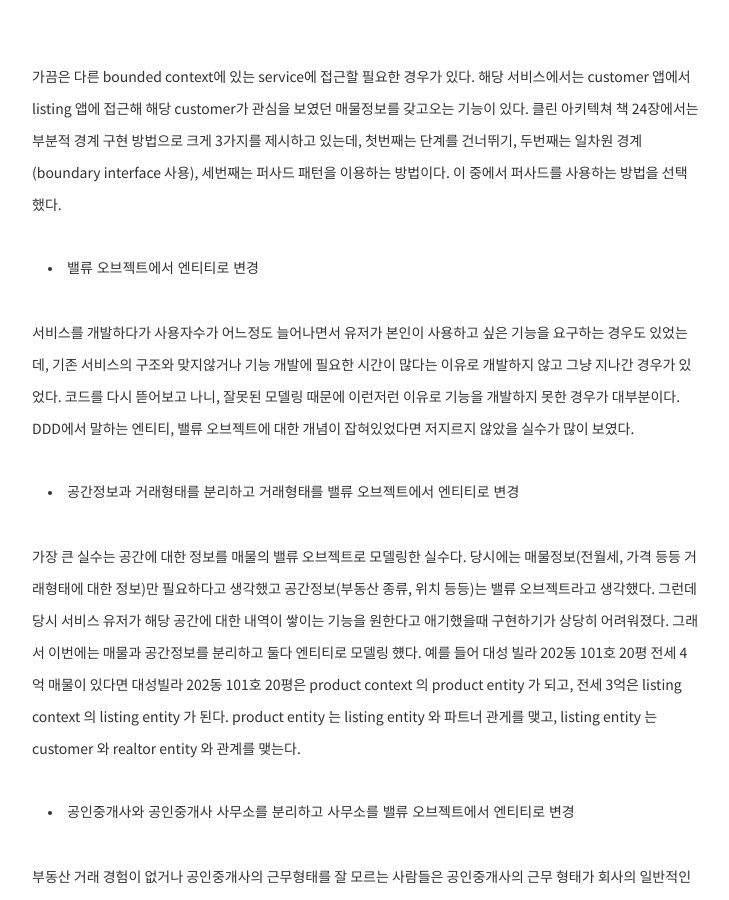
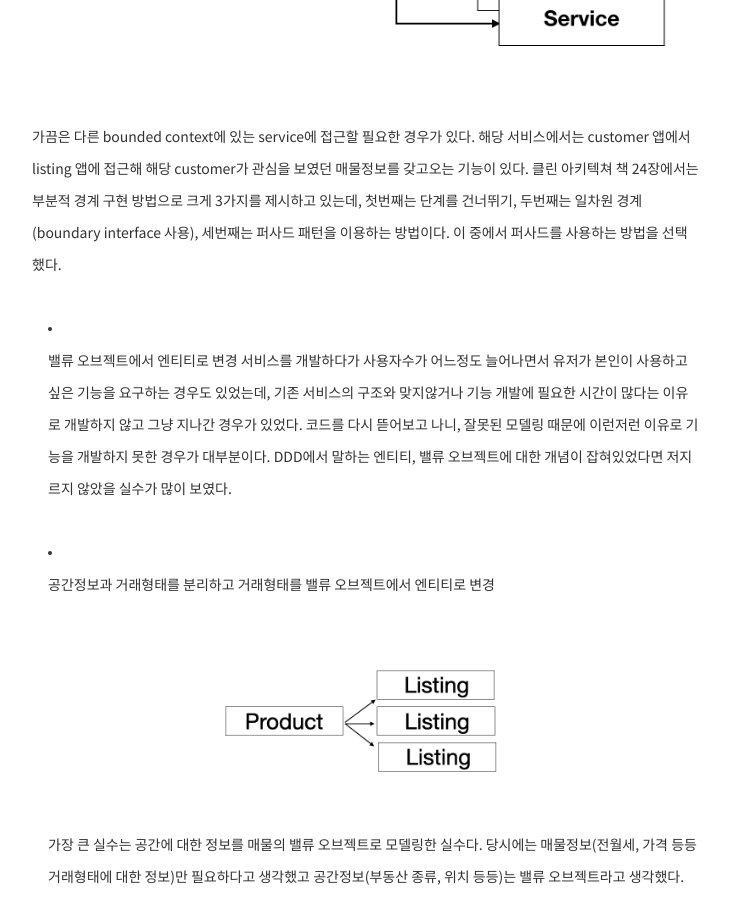
Before and after one commit to suhyunbaik/suhyunbaik.github.io, a Jekyll site: the page built from _posts/2020-07-10-python-proptech-ddd.md, in a window 1280 px wide and 900 px high, scrolled down 3295 px. Shown: the whole window, without its empty margins (274-1003 px from the left). Built offline with Jekyll 4.4.1, drawn with Linux system fonts in a browser that asks for light colours.

Commit message:
add images

```diff
--- a/_posts/2020-07-10-python-proptech-ddd.md
+++ b/_posts/2020-07-10-python-proptech-ddd.md
@@ -54,11 +54,10 @@ IoC Container 구현
 
 
 * 밸류 오브젝트에서 엔티티로 변경
-
 서비스를 개발하다가 사용자수가 어느정도 늘어나면서 유저가 본인이 사용하고 싶은 기능을 요구하는 경우도 있었는데, 기존 서비스의 구조와 맞지않거나 기능 개발에 필요한 시간이 많다는 이유로 개발하지 않고 그냥 지나간 경우가 있었다. 코드를 다시 뜯어보고 나니, 잘못된 모델링 때문에 이런저런 이유로 기능을 개발하지 못한 경우가 대부분이다. DDD에서 말하는 엔티티, 밸류 오브젝트에 대한 개념이 잡혀있었다면 저지르지 않았을 실수가 많이 보였다.
 
 * 공간정보과 거래형태를 분리하고 거래형태를 밸류 오브젝트에서 엔티티로 변경
-
+![product](/images/posts/product.png)
  가장 큰 실수는 공간에 대한 정보를 매물의 밸류 오브젝트로 모델링한 실수다. 당시에는 매물정보(전월세, 가격 등등 거래형태에 대한 정보)만 필요하다고 생각했고 공간정보(부동산 종류, 위치 등등)는 밸류 오브젝트라고 생각했다. 그런데 당시 서비스 유저가 해당 공간에 대한 내역이 쌓이는 기능을 원한다고 애기했을때 구현하기가 상당히 어려워졌다. 그래서 이번에는 매물과 공간정보를 분리하고 둘다 엔티티로 모델링 헀다. 예를 들어 대성 빌라 202동 101호 20평 전세 4억 매물이 있다면 대성빌라 202동 101호 20평은 product context 의 product entity 가 되고, 전세 3억은 listing context 의 listing entity 가 된다. product entity 는 listing entity 와 파트너 관게를 맺고, listing entity 는 customer 와 realtor entity 와 관계를 맺는다.
 
 * 공인중개사와 공인중개사 사무소를 분리하고 사무소를 밸류 오브젝트에서 엔티티로 변경
```
Also changed, not shown: other parts of _posts/2020-07-10-python-proptech-ddd.md (+1 -1 lines), images/posts/context_map.png, images/posts/customer.png (added), images/posts/product.png (added).
